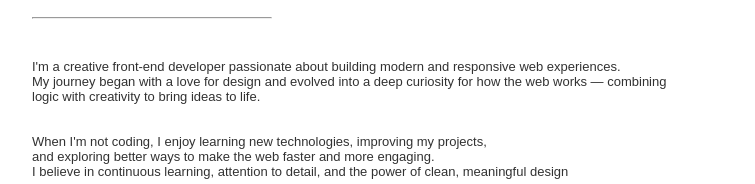
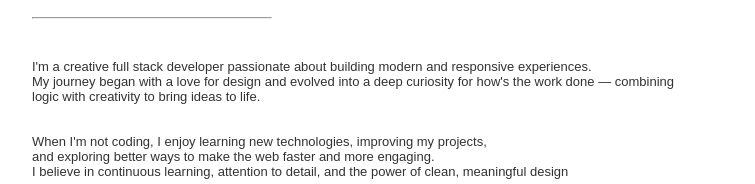
Before and after one commit to KishuSInha/Portfolio, a plain HTML site: page Frontend/index.html in a window 1280 px wide. Shown: the part 1115-1299 px from the top of the page, without its empty margins (168-923 px from the left). Drawn offline with nearby package versions, Linux system fonts and the light colour scheme; a web font is replaced by a local one.

Commit message:
updated index

```diff
--- a/Frontend/index.html
+++ b/Frontend/index.html
@@ -105,8 +105,8 @@
             <div class="info-about">
             <div class="about-info">
                 <p>
-                    I'm a creative front-end developer passionate about building modern and responsive web experiences.
-                    <br>My journey began with a love for design and evolved into a deep curiosity for how the web works — combining <br> logic with creativity to bring ideas to life.
+                    I'm a creative full stack developer passionate about building modern and responsive  experiences.
+                    <br>My journey began with a love for design and evolved into a deep curiosity for how's the work done — combining <br> logic with creativity to bring ideas to life.
 
                 </p>
                 <p>
```
